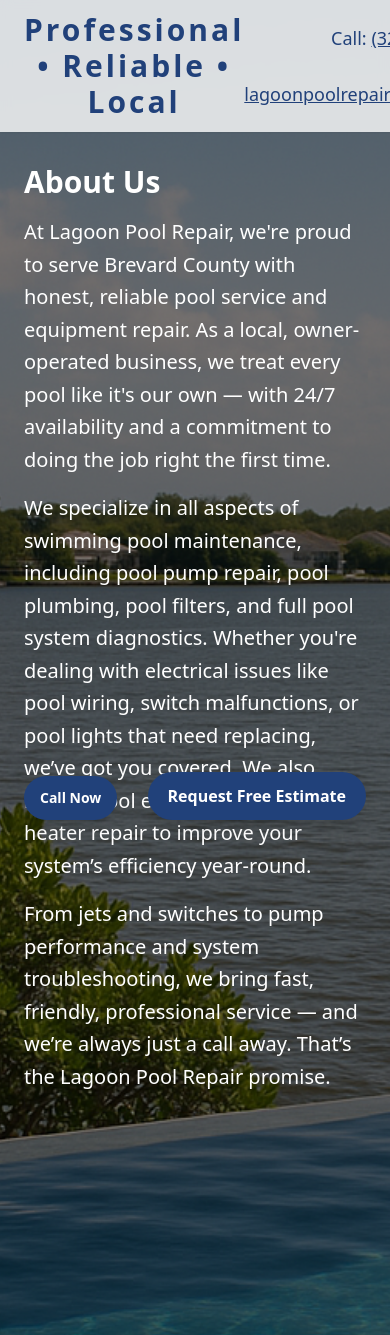
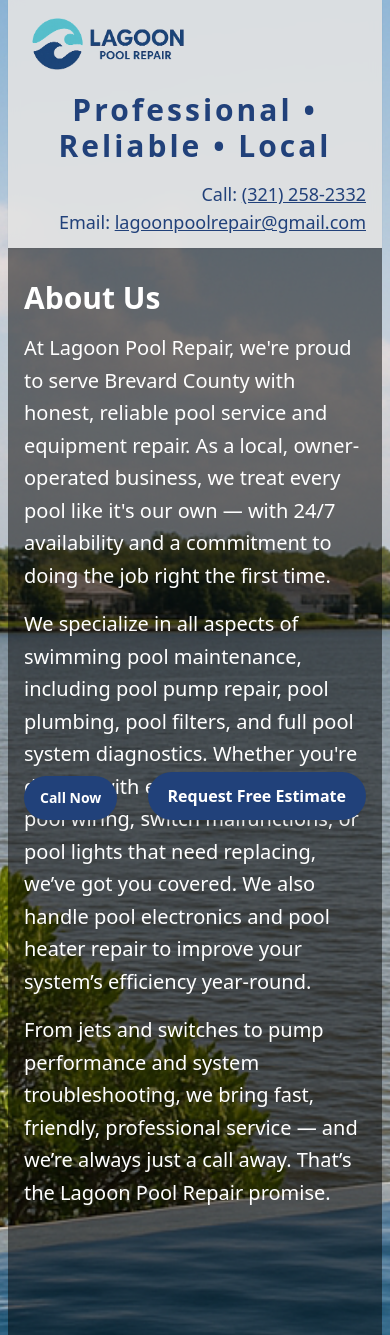
Before and after one commit to LagoonPoolRepair/lagoon-pool-repair, a Flask app: page / in a window 390 px wide; the page is wider, and only the part inside the window is pictured. Shown: the top 1335 px of that part. Run offline with Flask 3, Linux system fonts and the light colour scheme; some libraries are stand-ins or nearby versions; grey boxes are pictures that could not be loaded.

Commit message:
Optimized About section for mobile

```diff
--- a/templates/index.html
+++ b/templates/index.html
@@ -10,13 +10,13 @@
   <script src="https://cdn.tailwindcss.com"></script>
   <script src="https://www.google.com/recaptcha/api.js" async defer></script>
 </head>
-<body class="bg-cover bg-center bg-no-repeat text-white" style="background-image: url('/static/background.png');">
+<body class="bg-cover bg-center bg-no-repeat text-white px-2 sm:px-0" style="background-image: url('/static/background.png');">
   <div class="bg-black bg-opacity-50 min-h-screen flex flex-col">
 
     <!-- Header -->
-    <header class="py-3 px-6 flex justify-between items-center sticky top-0 z-50 shadow-sm" style="background-color: rgba(255, 255, 255, 0.8); backdrop-filter: blur(6px); color: #21417A;">
+    <header class="py-3 px-4 sm:px-6 flex flex-col sm:flex-row sm:justify-between sm:items-center gap-4 sticky top-0 z-50 shadow-sm" style="background-color: rgba(255, 255, 255, 0.8); backdrop-filter: blur(6px); color: #21417A;">
       <div class="flex items-center space-x-3">
-        <img src="{{ url_for('static', filename='lagoonlogo.png') }}" alt="Lagoon Pool Repair Logo" class="h-24 w-auto rounded" />
+        <img src="{{ url_for('static', filename='lagoonlogo.png') }}" alt="Lagoon Pool Repair Logo" class="h-16 sm:h-24 w-auto rounded" />
       </div>
       <div class="flex-1 text-center">
         <p class="text-3xl font-bold tracking-widest max-w-3xl mx-auto" style="color: #21417A;">Professional &bull; Reliable &bull; Local</p>
@@ -28,7 +28,7 @@
     </header>
 
     <!-- About Section -->
-    <section class="px-6 py-8 max-w-4xl mx-auto text-white">
+    <section class="px-4 sm:px-6 py-8 sm:max-w-4xl mx-auto text-white">
       <h2 class="text-3xl font-bold mb-4">About Us</h2>
       <p class="text-xl leading-relaxed">
         At Lagoon Pool Repair, we're proud to serve Brevard County with honest, reliable pool service and equipment repair. As a local, owner-operated business, we treat every pool like it's our own — with 24/7 availability and a commitment to doing the job right the first time.
@@ -42,7 +42,7 @@
     </section>
 
     <!-- CTA Button -->
-    <section class="text-center my-6">
+    <section class="text-center my-6 px-4 sm:px-0 max-w-full sm:max-w-none">
       <button onclick="toggleModal()" class="fixed bottom-6 right-6 z-40 text-white font-bold px-5 py-3 text-base sm:static sm:relative sm:text-xl sm:px-8 sm:py-4 rounded-full transition-transform duration-300 hover:scale-105 shadow-lg" style="background-color: #21417A;">
         Request Free Estimate
       </button>
@@ -50,7 +50,7 @@
 
     <!-- Google Map Embed -->
     <section class="my-6 px-4 text-center">
-      <div class="mx-auto" style="width: 25%;">
+      <div class="mx-auto w-full px-4 sm:w-1/4">
         <iframe src="https://www.google.com/maps/embed?pb=!1m18!1m12!1m3!1d141713.64636630098!2d-80.77269142822644!3d28.296541192371333!2m3!1f0!2f0!3f0!3m2!1i1024!2i768!4f13.1!3m3!1m2!1s0x88de11563b002e2f%3A0x9bfb99cbf7ce1251!2sBrevard%20County%2C%20FL!5e0!3m2!1sen!2sus!4v1717700000000" width="100%" height="300" style="border:0; border-radius: 1rem;" allowfullscreen="" loading="lazy" referrerpolicy="no-referrer-when-downgrade"></iframe>
       </div>
     </section>
@@ -62,7 +62,7 @@
         <button onclick="toggleModal()" class="absolute top-3 right-4 text-3xl font-bold text-gray-500 hover:text-black z-50">&times;</button>
 
         <!-- Modal Content -->
-        <div class="p-6 text-black">
+        <div class="p-4 sm:p-6 text-black">
           <img src="{{ url_for('static', filename='lagoonlogorequest.png') }}" alt="Lagoon Logo" class="w-full h-32 object-contain mb-4 rounded" />
           <h2 class="text-xl font-bold mb-4" style="color: #21417A;">Free Estimate Request</h2>
 
@@ -94,7 +94,7 @@
     </div>
 
     <!-- Footer -->
-    <footer class="text-center text-sm text-white py-5 mt-auto">
+    <footer class="text-center text-sm text-white py-6 mt-auto px-4">
       &copy; 2025 Lagoon Pool Repair. All rights reserved.
     </footer>
 
```
